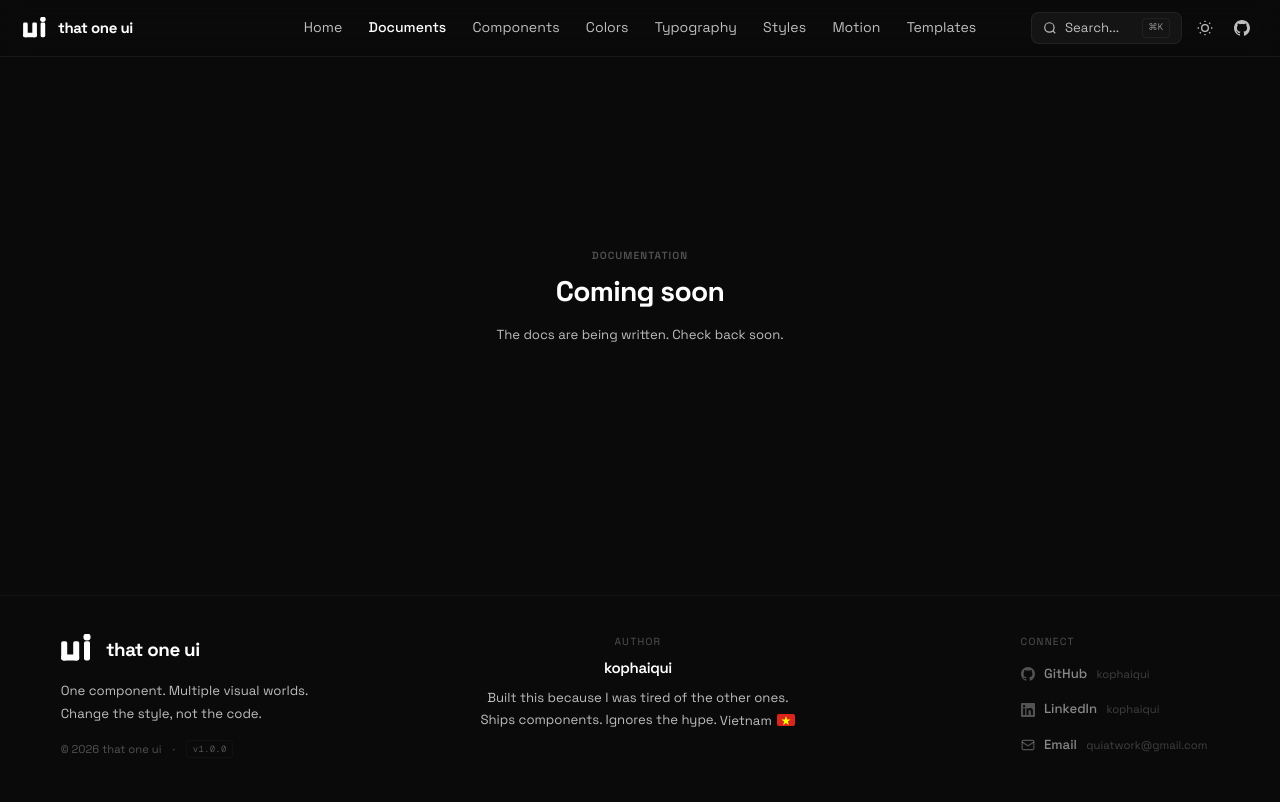
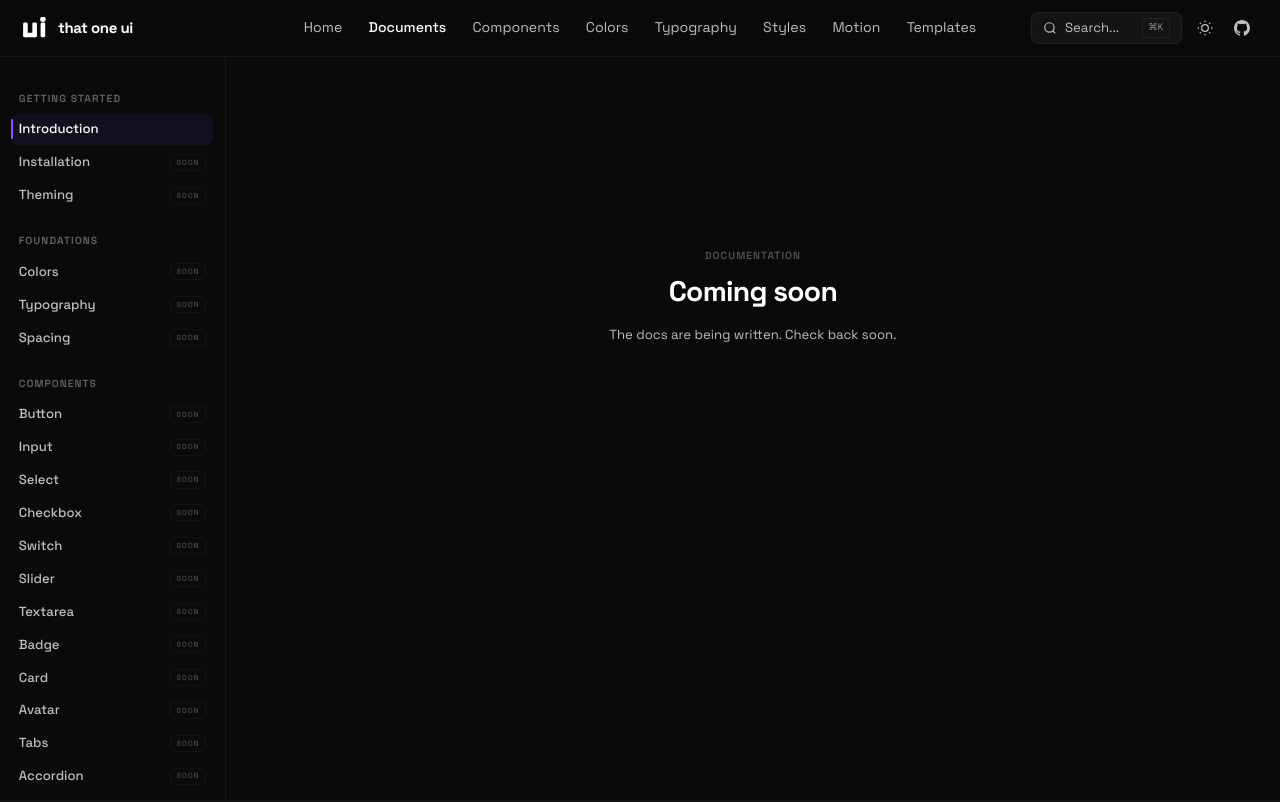
Before and after one commit to kophaiqui/ui-store, a Next.js app: page /documents in a window 1280 px wide. Shown: the top 802 px of the page. Built offline with nearby package versions, Linux system fonts and the light colour scheme.

Commit message:
feat(docs): add docs layout with sidebar navigation

```diff
--- a/app/documents/layout.tsx
+++ b/app/documents/layout.tsx
@@ -1,3 +1,10 @@
+import { SectionLayout } from "@/components/layout/SectionLayout";
+import { DocsSidebar } from "@/components/docs/DocsSidebar";
+
 export default function DocsLayout({ children }: { children: React.ReactNode }) {
-  return <>{children}</>;
+  return (
+    <SectionLayout sidebar={<DocsSidebar />}>
+      {children}
+    </SectionLayout>
+  );
 }
--- /dev/null
+++ b/components/docs/DocsSidebar.tsx
@@ -0,0 +1,91 @@
+"use client";
+
+import Link from "next/link";
+import { usePathname } from "next/navigation";
+import { cn } from "@/lib/utils";
+
+type NavItem = { label: string; href: string; soon?: boolean };
+type NavSection = { title: string; items: NavItem[] };
+
+const NAV: NavSection[] = [
+  {
+    title: "Getting Started",
+    items: [
+      { label: "Introduction",  href: "/documents" },
+      { label: "Installation",  href: "/documents/installation",  soon: true },
+      { label: "Theming",       href: "/documents/theming",       soon: true },
+    ],
+  },
+  {
+    title: "Foundations",
+    items: [
+      { label: "Colors",      href: "/documents/colors",      soon: true },
+      { label: "Typography",  href: "/documents/typography",  soon: true },
+      { label: "Spacing",     href: "/documents/spacing",     soon: true },
+    ],
+  },
+  {
+    title: "Components",
+    items: [
+      { label: "Button",          href: "/documents/button",          soon: true },
+      { label: "Input",           href: "/documents/input",           soon: true },
+      { label: "Select",          href: "/documents/select",          soon: true },
+      { label: "Checkbox",        href: "/documents/checkbox",        soon: true },
+      { label: "Switch",          href: "/documents/switch",          soon: true },
+      { label: "Slider",          href: "/documents/slider",          soon: true },
+      { label: "Textarea",        href: "/documents/textarea",        soon: true },
+      { label: "Badge",           href: "/documents/badge",           soon: true },
+      { label: "Card",            href: "/documents/card",            soon: true },
+      { label: "Avatar",          href: "/documents/avatar",          soon: true },
+      { label: "Tabs",            href: "/documents/tabs",            soon: true },
+      { label: "Accordion",       href: "/documents/accordion",       soon: true },
+      { label: "Dialog",          href: "/documents/dialog",          soon: true },
+      { label: "Popover",         href: "/documents/popover",         soon: true },
+      { label: "Tooltip",         href: "/documents/tooltip",         soon: true },
+      { label: "Toast",           href: "/documents/toast",           soon: true },
+      { label: "Alert",           href: "/documents/alert",           soon: true },
+      { label: "Progress",        href: "/documents/progress",        soon: true },
+    ],
+  },
+];
+
+export function DocsSidebar() {
+  const pathname = usePathname();
+
+  return (
+    <nav className="px-3 pb-10 pt-2">
+      {NAV.map(section => (
+        <div key={section.title} className="mb-5">
+          <p className="mb-1 px-2 py-1 text-[0.6875rem] font-semibold uppercase tracking-widest text-muted-foreground/50">
+            {section.title}
+          </p>
+          <ul className="space-y-0.5">
+            {section.items.map(item => {
+              const isActive = pathname === item.href;
+              return (
+                <li key={item.href}>
+                  <Link
+                    href={item.href}
+                    className={cn(
+                      "relative flex items-center justify-between rounded-md px-2 py-1.5 text-[0.875rem] font-medium transition-colors duration-100",
+                      isActive
+                        ? "bg-violet-500/[0.08] text-foreground before:absolute before:inset-y-1.5 before:left-0 before:w-[2px] before:rounded-full before:bg-violet-500"
+                        : "text-muted-foreground hover:bg-muted/60 hover:text-foreground"
+                    )}
+                  >
+                    {item.label}
+                    {item.soon && (
+                      <span className="rounded px-1.5 py-0.5 text-[0.5rem] font-bold uppercase tracking-widest text-muted-foreground/30 border border-border/40">
+                        soon
+                      </span>
+                    )}
+                  </Link>
+                </li>
+              );
+            })}
+          </ul>
+        </div>
+      ))}
+    </nav>
+  );
+}
```
